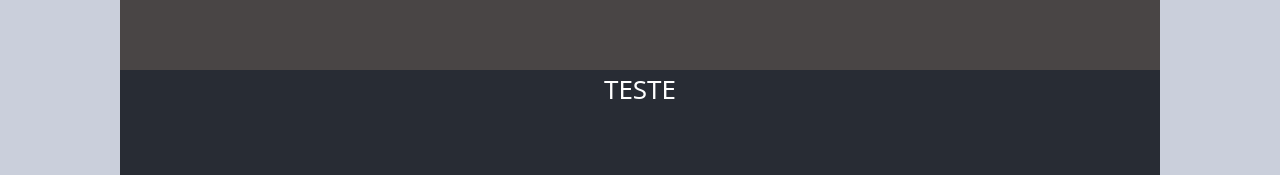
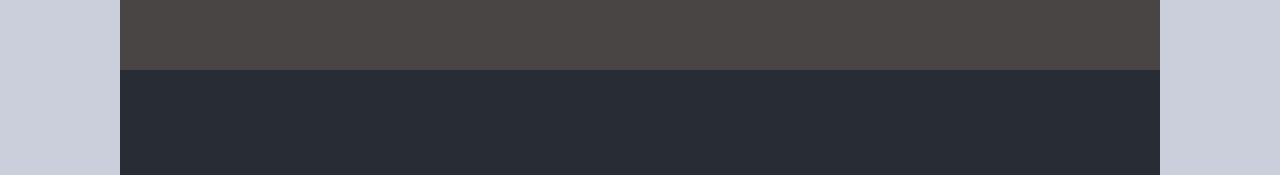
Before and after one commit to InitialCommit-Ltda/Lokar, a React (Create React App) app: page / in a window 1280 px wide. Shown: the part 290-465 px from the top of the page. Built offline with nearby package versions, Linux system fonts and the light colour scheme.

Commit message:
Ajustes no page-content

```diff
--- a/src/components/Header.js
+++ b/src/components/Header.js
@@ -34,7 +34,7 @@ function Header() {
   useEffect(() => {
     const handleResize = () => {
       const windowWidth = window.innerWidth;
-      const breakpoint = 768; // Defina o tamanho do breakpoint aqui
+      const breakpoint = 768;
 
       setShowHamburgerButton(windowWidth <= breakpoint);
 
@@ -43,7 +43,7 @@ function Header() {
       }
     };
 
-    handleResize(); // Verificar o tamanho da janela no carregamento inicial
+    handleResize();
 
     window.addEventListener('resize', handleResize);
 
@@ -53,7 +53,7 @@ function Header() {
   }, [closeMenu, showHamburgerButton]);
 
   const handleMenuButtonClick = (event) => {
-    event.stopPropagation(); // Impede a propagação do evento de clique
+    event.stopPropagation();
     toggleMenu();
   };
 
--- a/src/pages/Home.js
+++ b/src/pages/Home.js
@@ -39,10 +39,9 @@ function Home() {
                 </Slider>
             </div>
 
-            <div className='Page-content'>
-                <p className='teste'>
-                    TESTE
-                </p>
+            <div className="Home-content">
+                <div className="grid">
+                </div>
             </div>
         </div>
     );
--- a/src/styles/global.css
+++ b/src/styles/global.css
@@ -31,6 +31,7 @@ body {
   flex-direction: column;
   align-items: center;
   justify-content: center;
+  min-height: calc(100vh - 120px);
 }
 
 @media (max-width: 768px) {
--- a/src/styles/pages/home.css
+++ b/src/styles/pages/home.css
@@ -14,3 +14,14 @@
 .slick-next {
     right: 10px;
 }
+
+.Home-content {
+    display: flex;
+    flex-direction: column;
+    align-items: center;
+    justify-content: center;
+}
+
+.grid {
+    display: grid;
+}
```
